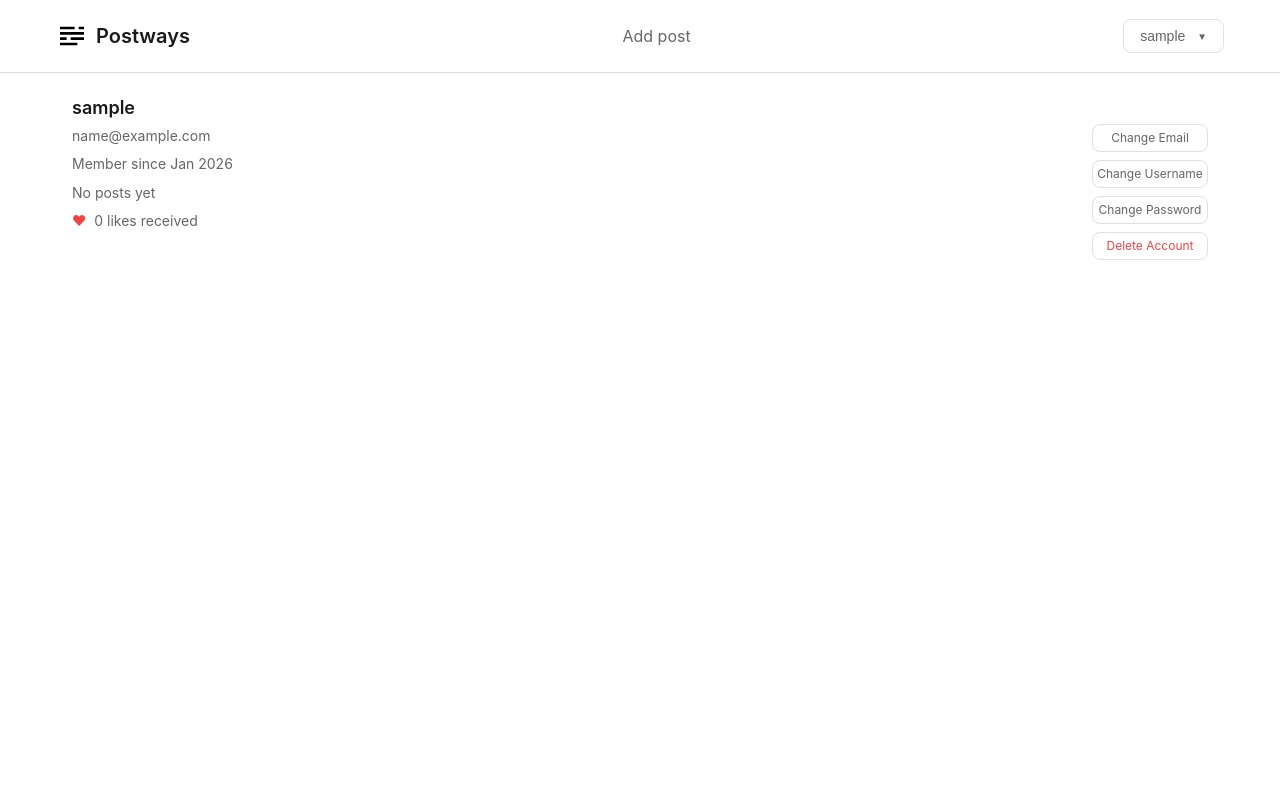
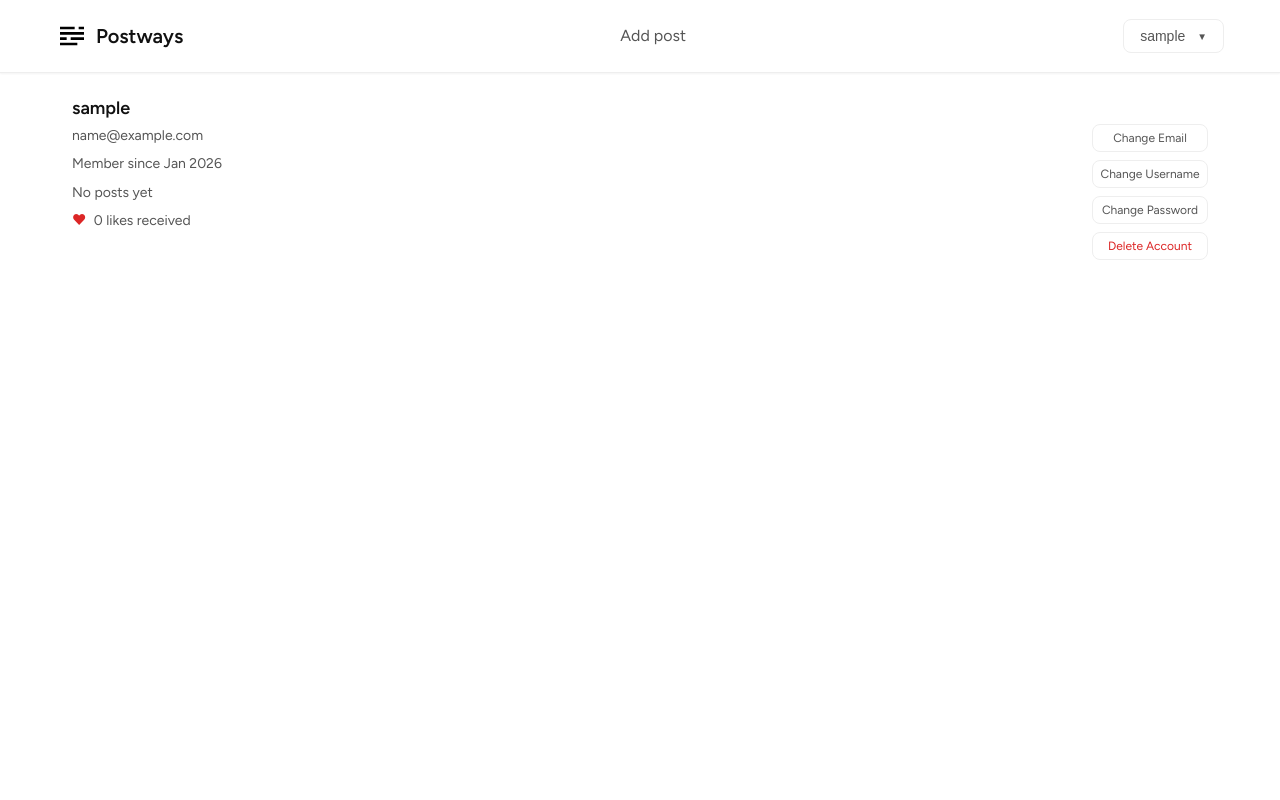
Before and after one commit to ruslanways/postways-v2, a Django app: page /author/1/ in a window 1280 px wide. Run offline with Django 5.2, Linux system fonts and the light colour scheme; the visitor is signed in with stand-in values (Sample User, id 1); data comes from the database, SQL or seed files in the repository; data that the repository does not hold is empty; parts of the project's set-up code (start-up, migrations or seed data) failed here and were passed over; some libraries are stand-ins or nearby versions.

Commit message:
Update styling and improve user interface consistency
- Refined color variables in CSS for better visual clarity and consistency across the application.
- Updated typography settings to incorporate the 'Figtree' font for a modern look.
- Simplified HTML structure in post detail views by removing unnecessary anchor tags around post excerpts, enhancing readability.
- Added preconnect links for Google Fonts in the base template to optimize font loading performance.

```diff
--- a/apps/diary/static/diary/style.css
+++ b/apps/diary/static/diary/style.css
@@ -8,22 +8,22 @@
    ---------------------------------------------------------------------------- */
 
 :root {
-  /* Colors */
-  --color-text-primary: #1a1a1a;
-  --color-text-secondary: #666666;
+  /* Colors - Pure Clarity */
+  --color-text-primary: #111111;
+  --color-text-secondary: #555555;
   --color-text-muted: #999999;
-  --color-bg-primary: #ffffff;
-  --color-bg-secondary: #fafafa;
-  --color-bg-tertiary: #f5f5f5;
-  --color-border: #e0e0e0;
-  --color-border-light: #f0f0f0;
-  --color-accent: #2563eb;
-  --color-accent-hover: #1d4ed8;
-  --color-success: #10b981;
-  --color-danger: #ef4444;
-  --color-warning: #f59e0b;
-  --color-link: #2563eb;
-  --color-link-hover: #1d4ed8;
+  --color-bg-primary: #FFFFFF;
+  --color-bg-secondary: #FAFAFA;
+  --color-bg-tertiary: #F5F5F5;
+  --color-border: #EEEEEE;
+  --color-border-light: #F5F5F5;
+  --color-accent: #2563EB;
+  --color-accent-hover: #1D4ED8;
+  --color-success: #16A34A;
+  --color-danger: #DC2626;
+  --color-warning: #D97706;
+  --color-link: #2563EB;
+  --color-link-hover: #1D4ED8;
 
   /* Spacing */
   --spacing-xs: 0.25rem;
@@ -34,9 +34,9 @@
   --spacing-2xl: 3rem;
   --spacing-3xl: 4rem;
 
-  /* Typography */
-  --font-family-base: -apple-system, BlinkMacSystemFont, "Segoe UI", Roboto, "Helvetica Neue", Arial, sans-serif;
-  --font-family-heading: var(--font-family-base);
+  /* Typography - Pure Clarity */
+  --font-family-base: "Figtree", -apple-system, BlinkMacSystemFont, "Segoe UI", Roboto, sans-serif;
+  --font-family-heading: "Figtree", -apple-system, BlinkMacSystemFont, "Segoe UI", Roboto, sans-serif;
   --font-size-xs: 0.75rem;
   --font-size-sm: 0.875rem;
   --font-size-base: 1rem;
@@ -379,7 +379,7 @@ header {
 }
 
 .user-dropdown-menu .dropdown-item.text-danger:hover {
-  background-color: #fee2e2;
+  background-color: #FEE2E2;
 }
 
 .user-dropdown-menu form {
@@ -918,8 +918,8 @@ input[type="file"] {
 }
 
 .btn-success:hover:not(:disabled) {
-  background-color: #059669;
-  border-color: #059669;
+  background-color: #15803D;
+  border-color: #15803D;
 }
 
 .btn-danger {
@@ -929,8 +929,8 @@ input[type="file"] {
 }
 
 .btn-danger:hover:not(:disabled) {
-  background-color: #dc2626;
-  border-color: #dc2626;
+  background-color: #B91C1C;
+  border-color: #B91C1C;
 }
 
 .btn-sm {
--- a/apps/diary/templates/diary/base.html
+++ b/apps/diary/templates/diary/base.html
@@ -11,6 +11,9 @@
   <meta property="og:title" content="Social Network"/>
   <meta property="og:description" content="Share your discovery with the world"/>
   <title>{% block title %}postways{% endblock %}</title>
+  <link rel="preconnect" href="https://fonts.googleapis.com">
+  <link rel="preconnect" href="https://fonts.gstatic.com" crossorigin>
+  <link href="https://fonts.googleapis.com/css2?family=Figtree:wght@400;500;600;700&display=swap" rel="stylesheet">
   <link rel="stylesheet" href="{% static 'diary/style.css' %}">
   <link rel="apple-touch-icon" sizes="180x180" href="{% static 'diary/images/favicon/apple-touch-icon.png' %}">
   <link rel="icon" type="image/png" sizes="32x32" href="{% static 'diary/images/favicon/favicon-32x32.png' %}">
--- a/apps/diary/templates/diary/customuser_detail.html
+++ b/apps/diary/templates/diary/customuser_detail.html
@@ -82,9 +82,7 @@
             {% endif %}
           </div>
           <p class="post-card-excerpt">
-            <a href="{% url 'post-detail' post.pk %}">
-              {{ post.content|truncatechars:150 }}
-            </a>
+            {{ post.content|truncatechars:150 }}
           </p>
         </div>
       </div>
--- a/apps/diary/templates/diary/index.html
+++ b/apps/diary/templates/diary/index.html
@@ -53,9 +53,7 @@
             <a href="{% url 'post-detail' post.pk %}">{{ post.title }}</a>
           </h3>
           <p class="post-card-excerpt">
-            <a href="{% url 'post-detail' post.pk %}">
-              {{ post.content|truncatechars:150 }}
-            </a>
+            {{ post.content|truncatechars:150 }}
           </p>
         </div>
       </div>
--- a/apps/diary/templates/diary/post_list.html
+++ b/apps/diary/templates/diary/post_list.html
@@ -47,9 +47,7 @@
             {% endif %}
           </div>
           <p class="post-card-excerpt">
-            <a href="{% url 'post-detail' post.pk %}">
-              {{ post.content|truncatechars:150 }}
-            </a>
+            {{ post.content|truncatechars:150 }}
           </p>
         </div>
       </div>
```
